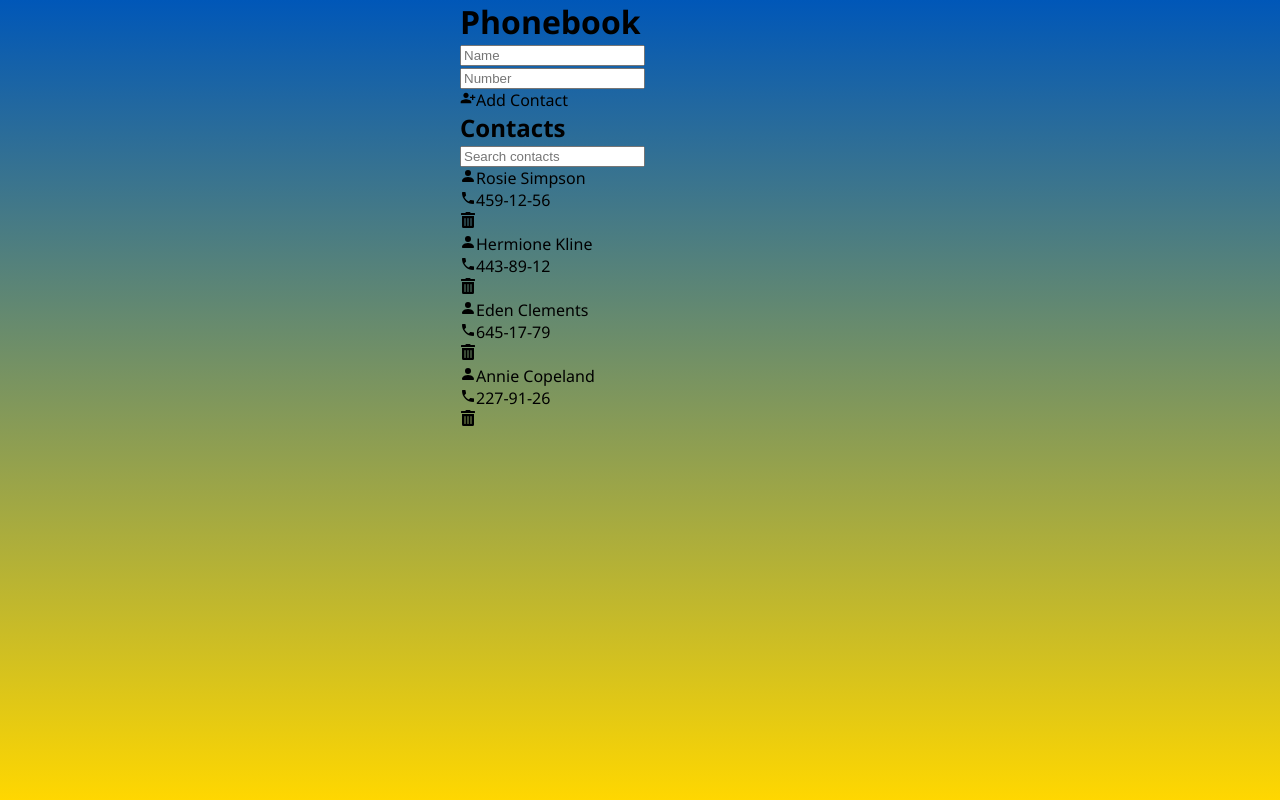
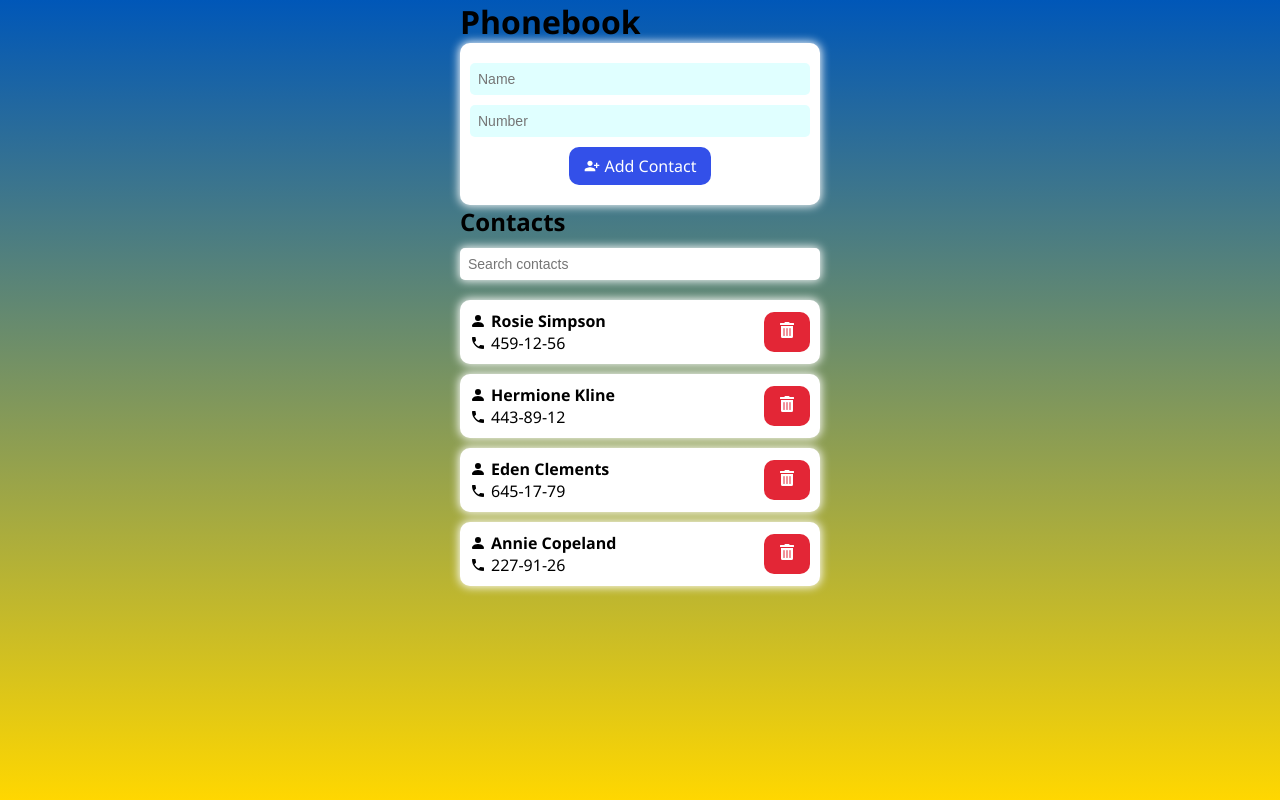
Before and after one commit to Valeria-Karanduyk/goit-react-hw-06, a React (Vite) app: page / in a window 1280 px wide. Built offline with nearby package versions, Linux system fonts and the light colour scheme.

Commit message:
add styles

```diff
--- a/src/components/Contact/Contact.jsx
+++ b/src/components/Contact/Contact.jsx
@@ -10,8 +10,8 @@ const Contact = ({ id, name, number }) => {
   const dispatch = useDispatch();
 
   return (
-    <li className={s.box}>
-      <div>
+    <li className={s.list}>
+      <div className={s.box}>
         <p className={s.name}>
           <BsPersonFill className={s.icon} />
           {name}
--- a/src/components/Contact/Contact.module.css
+++ b/src/components/Contact/Contact.module.css
@@ -0,0 +1,90 @@
+.list{
+    display: flex;
+        align-items: center;
+        justify-content: space-between;
+        padding: 20px 0;
+        background-color: #ffffff;
+        padding: 10px;
+        border-radius: 10px;
+        box-shadow: 0 0 10px 1px #ffffff;
+
+        & .box {
+        display: flex;
+        flex-direction: column;
+
+        & p {
+        display: flex;
+        align-items: center;
+        margin-right: 5px;
+                }
+
+        & p:nth-child(1) {
+        font-weight: bold;
+        }
+    }
+}
+
+.icon {
+    fill: #000000;
+    margin-right: 5px;
+}
+
+.btn {
+    position: relative;
+    background-color: #e32636;
+    z-index: 0;
+    border-radius: 10px;
+    border: none;
+    padding: 8px 15px;
+    height: 40px;
+    text-align: center;
+    color: #fff;
+    transition: background-color 250ms cubic-bezier(0.4, 0, 0.2, 1);
+    cursor: pointer;
+
+    &:hover,
+    :focus {
+        background-color: #bf4040;
+    }
+}
+
+.btn:before {
+    content: "";
+    position: absolute;
+    top: -2px;
+    left: -2px;
+    background-size: 400%;
+    z-index: -1;
+    filter: blur(5px);
+    width: calc(100% + 4px);
+    height: calc(100% + 4px);
+    animation: glowing 30s linear infinite;
+    opacity: 0;
+    transition: opacity 0.3s ease-in-out;
+    border-radius: 10px;
+}
+
+.btn:active:after {
+    background: #333333ab;
+}
+
+.btn:hover:after {
+    background-color: #ffffff00;
+}
+
+.btn:hover:before {
+    opacity: 1;
+}
+
+.btn:after {
+    z-index: -1;
+    content: "";
+    position: absolute;
+    width: 100%;
+    height: 100%;
+    background: transparent;
+    left: 0;
+    top: 0;
+    border-radius: 10px;
+    transition: background-color 0.3s ease-in-out;
+}
--- a/src/components/ContactForm/ContactForm.jsx
+++ b/src/components/ContactForm/ContactForm.jsx
@@ -29,6 +29,7 @@ const ContactsForm = () => {
       <Form className={s.form} onSubmit={handleSubmit}>
         <div className={s.inputBox}>
           <input
+            className={s.input}
             type="text"
             value={name}
             onChange={(e) => setName(e.target.value)}
@@ -39,6 +40,7 @@ const ContactsForm = () => {
         </div>
         <div className={s.inputBox}>
           <input
+            className={s.input}
             type="tel"
             value={number}
             onChange={(e) => setNumber(e.target.value)}
--- a/src/components/ContactForm/ContactForm.module.css
+++ b/src/components/ContactForm/ContactForm.module.css
@@ -0,0 +1,102 @@
+.form {
+    display: flex;
+    flex-direction: column;
+    align-items: center;
+    padding: 20px 10px;
+    background-color: #ffffff;
+    border-radius: 10px;
+    box-shadow: 0 0 10px 1px #ffffff;
+}
+
+.inputBox{
+    display: flex;
+    width: 100%;
+    justify-content: space-between;
+}
+
+.input {
+    box-sizing: border-box;
+    width: 100%;
+    outline: transparent;
+    font-size: 14px;
+    background-color: lightcyan;
+    border-radius: 5px;
+    padding: 8px;
+    border: none;
+    margin-bottom: 10px;
+    transition: outline 0.3s ease-in-out;
+
+    &:hover {
+        outline: 1px solid gray;
+    }
+
+    &:focus-within {
+        outline: 1px solid #3350e9;
+    }
+}
+
+.btn {
+    position: relative;
+    background-color: #3350e9;
+    z-index: 0;
+    border-radius: 10px;
+    border: none;
+    padding: 8px 15px;
+    width: max-content;
+    text-align: center;
+    display: flex;
+    align-items: center;
+    color: #fff;
+    transition: background-color 250ms cubic-bezier(0.4, 0, 0.2, 1);
+    cursor: pointer;
+
+    & svg {
+        margin-right: 5px;
+    }
+
+    &:hover,
+    :focus {
+        background-color: #1f3cd4
+    }
+}
+
+.btn:before {
+    content: "";
+    position: absolute;
+    top: -2px;
+    left: -2px;
+    background-size: 400%;
+    z-index: -1;
+    filter: blur(5px);
+    width: calc(100% + 4px);
+    height: calc(100% + 4px);
+    animation: glowing 30s linear infinite;
+    opacity: 0;
+    transition: opacity 0.3s ease-in-out;
+    border-radius: 10px;
+}
+
+.btn:active:after {
+    background: #333333ab;
+}
+
+.btn:hover:after {
+    background-color: #ffffff00;
+}
+
+.btn:hover:before {
+    opacity: 1;
+}
+
+.btn:after {
+    z-index: -1;
+    content: "";
+    position: absolute;
+    width: 100%;
+    height: 100%;
+    background: transparent;
+    left: 0;
+    top: 0;
+    border-radius: 10px;
+    transition: background-color 0.3s ease-in-out;
+}
--- a/src/components/ContactList/ContactList.module.css
+++ b/src/components/ContactList/ContactList.module.css
@@ -0,0 +1,6 @@
+.list{
+        display: flex;
+            flex-direction: column;
+            gap: 10px;
+            margin: 10px auto;
+}
--- a/src/components/SearchBox/SearchBox.module.css
+++ b/src/components/SearchBox/SearchBox.module.css
@@ -0,0 +1,28 @@
+.box {
+    display: flex;
+    flex-direction: column;
+    align-items: center;
+    padding: 10px 0;
+    border-radius: 10px;
+}
+
+.input {
+    box-sizing: border-box;
+    width: 100%;
+    outline: transparent;
+    font-size: 14px;
+    background-color: #ffffff;
+    box-shadow: 0 0 10px 1px #ffffff;
+    border-radius: 5px;
+    padding: 8px;
+    border: none;
+    transition: outline 0.3s ease-in-out;
+
+    &:hover {
+        outline: 1px solid gray;
+    }
+
+    &:focus-within {
+        outline: 1px solid #3350e9;
+    }
+}
```
